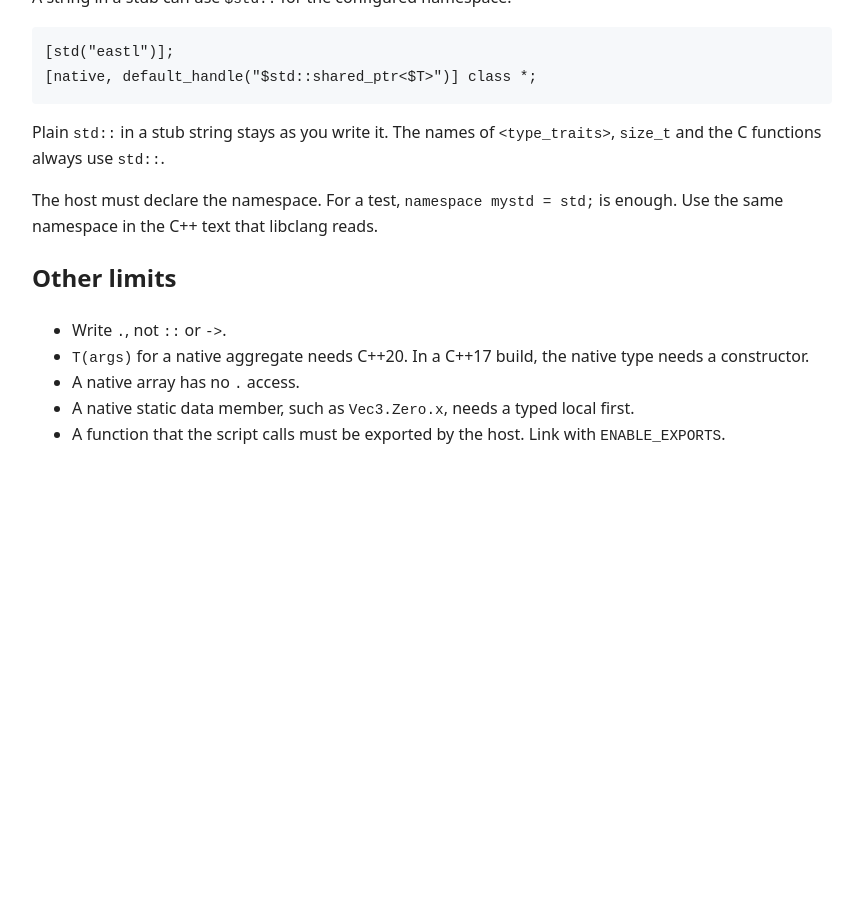
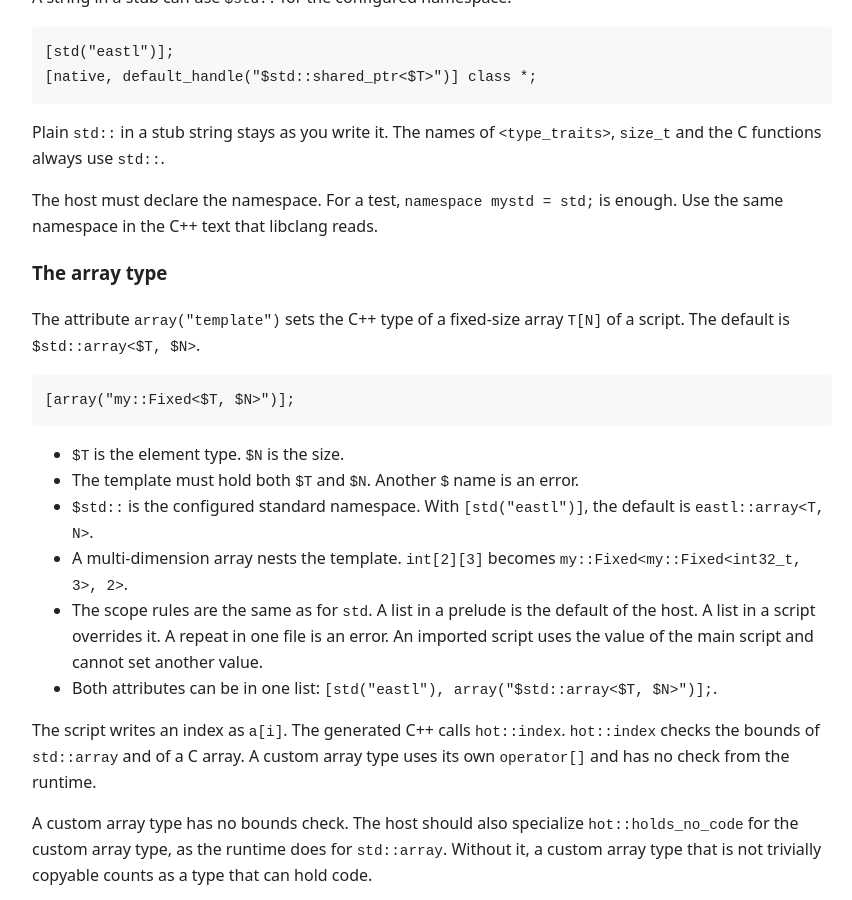
Before and after one commit to rokups/hotpp, a Jekyll site: the page built from native-interop.md, in a window 1280 px wide and 900 px high, scrolled down 7420 px. Shown: the whole window, without its empty margins (224-1076 px from the left). Built offline with Jekyll 4.4.1, drawn with Linux system fonts in a browser that asks for light colours; before the commit the page ends 7900 px from its top, so only the background shows below that; some of the changed text lies outside the part shown.

Commit message:
Update docs from 8d069b5

````diff
--- a/native-interop.md
+++ b/native-interop.md
@@ -288,6 +288,27 @@ Plain `std::` in a stub string stays as you write it. The names of `<type_traits
 
 The host must declare the namespace. For a test, `namespace mystd = std;` is enough. Use the same namespace in the C++ text that libclang reads.
 
+### The array type
+
+The attribute `array("template")` sets the C++ type of a fixed-size array `T[N]` of a script. The default is `$std::array<$T, $N>`.
+
+```
+[array("my::Fixed<$T, $N>")];
+```
+
+- `$T` is the element type. `$N` is the size.
+- The template must hold both `$T` and `$N`. Another `$` name is an error.
+- `$std::` is the configured standard namespace. With `[std("eastl")]`, the default is `eastl::array<T, N>`.
+- A multi-dimension array nests the template. `int[2][3]` becomes `my::Fixed<my::Fixed<int32_t, 3>, 2>`.
+- The scope rules are the same as for `std`. A list in a prelude is the default of the host. A list in a script overrides it. A repeat in one file is an error. An imported script uses the value of the main script and cannot set another value.
+- Both attributes can be in one list: `[std("eastl"), array("$std::array<$T, $N>")];`.
+
+The script writes an index as `a[i]`. The generated C++ calls `hot::index`. `hot::index` checks the bounds of `std::array` and of a C array. A custom array type uses its own `operator[]` and has no check from the runtime.
+
+A custom array type has no bounds check. The host should also specialize `hot::holds_no_code` for the custom array type, as the runtime does for `std::array`. Without it, a custom array type that is not trivially copyable counts as a type that can hold code.
+
+A stub in a prelude can name an array type only in the base of a stub such as `class : Wrap<int[3]>;`. That type uses the template of the earlier preludes and of the same prelude.
+
 ## Other limits
 
 - Write `.`, not `::` or `->`.
````
Also changed, not shown: types.md (+1 -1 lines).
